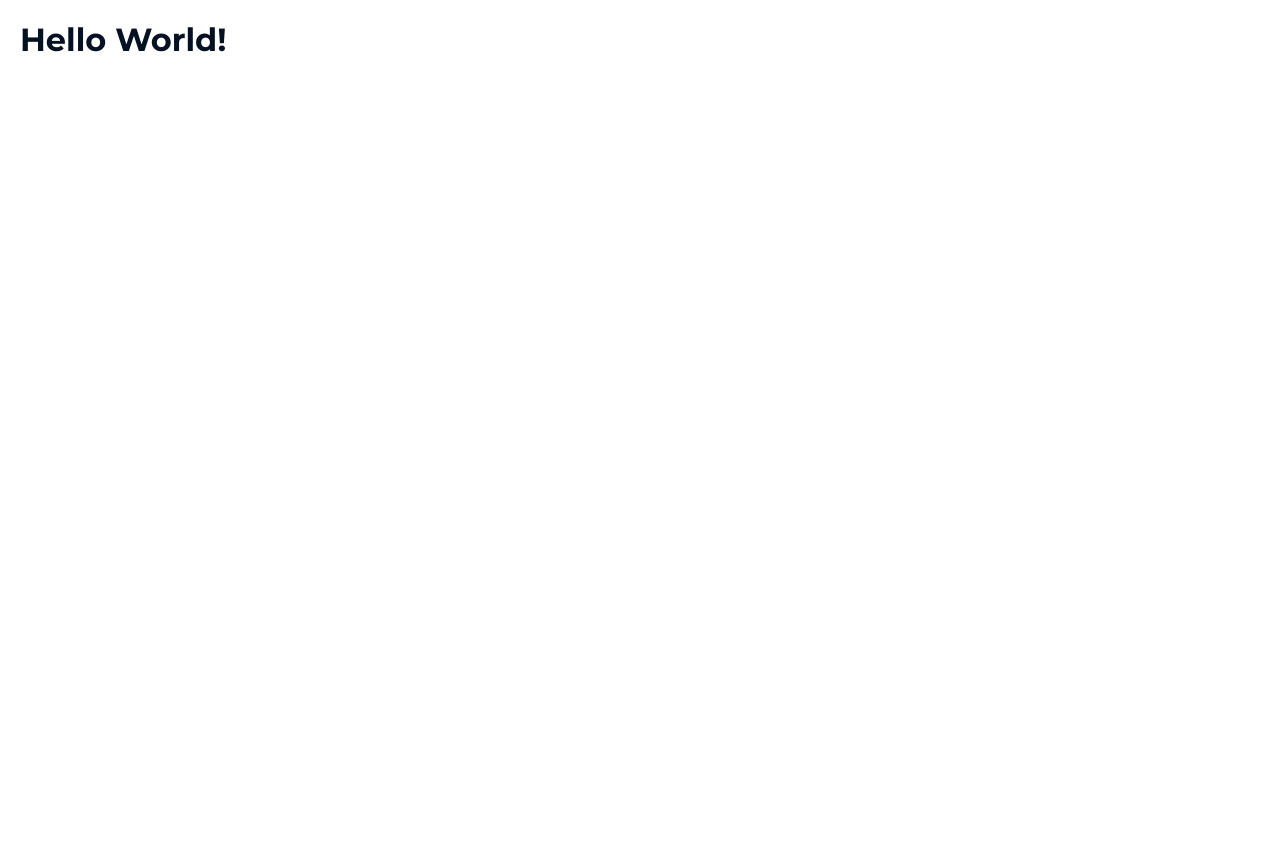
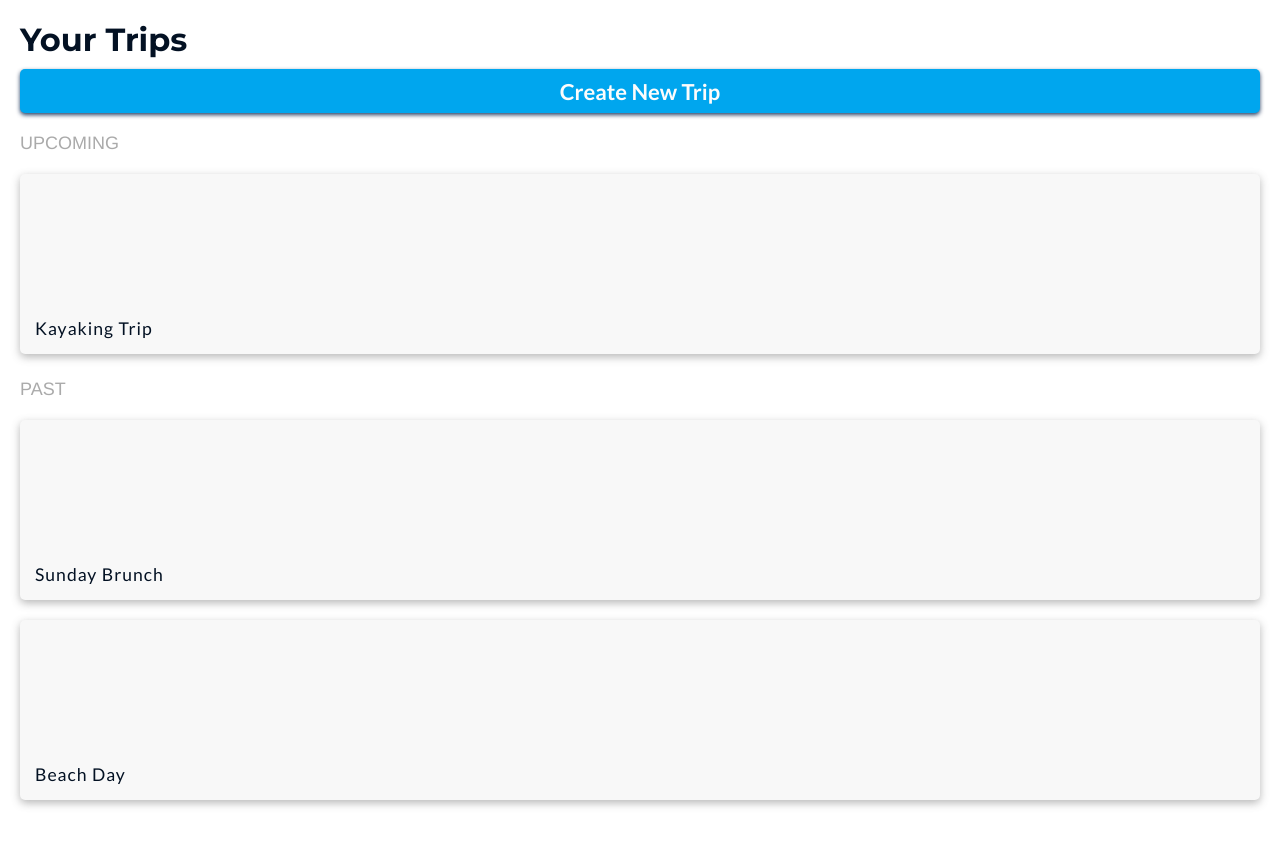
Before and after one commit to thenathanyang/tripify, a React app in the folder ui/: page / in a window 1280 px wide. Before the commit the page ends 800 px from the top, so only its background shows below. Built offline with nearby package versions, Linux system fonts and the light colour scheme.

Commit message:
Added view trips page

```diff
--- a/ui/src/components/section/styles.scss
+++ b/ui/src/components/section/styles.scss
@@ -1,5 +1,5 @@
 .section {
-  margin: 10px 0px 24px 0px;
+  margin: 20px 0px 25px 0px;
 }
 
 .section-subheading {
--- a/ui/src/main.jsx
+++ b/ui/src/main.jsx
@@ -10,6 +10,7 @@ import {render} from 'react-dom';
 import {store, history} from 'reducers';
 
 import Home from 'pages/home';
+import Trips from 'pages/trips';
 
 class App extends React.Component {
 	render(){
@@ -17,7 +18,7 @@ class App extends React.Component {
 			<Provider store={store}>
 				<ConnectedRouter history={history}>
 					<Switch>
-						<Route path="/" component={Home}/>
+						<Route path="/" component={Trips}/>
 						<Redirect to="/"/>
 					</Switch>
 				</ConnectedRouter>
--- /dev/null
+++ b/ui/src/pages/trips.jsx
@@ -0,0 +1,23 @@
+import React from 'react';
+import Title from 'components/text/Title';
+import Section from 'components/section/Section';
+import Button from '../components/button/Button';
+import TripTile from '../components/tile/Trip';
+
+export default class Trips extends React.Component {
+  render() {
+    return (
+      <div>
+        <Title text="Your Trips" />
+        <Button blue label="Create New Trip" onClick={() => console.log("Create New Trip button clicked")} />
+        <Section title="Upcoming">
+          <TripTile title="Kayaking Trip" />
+        </Section>
+        <Section title="Past">
+          <TripTile title="Sunday Brunch" />
+          <TripTile title="Beach Day" />
+        </Section>
+      </div>
+    );
+  }
+}
```
